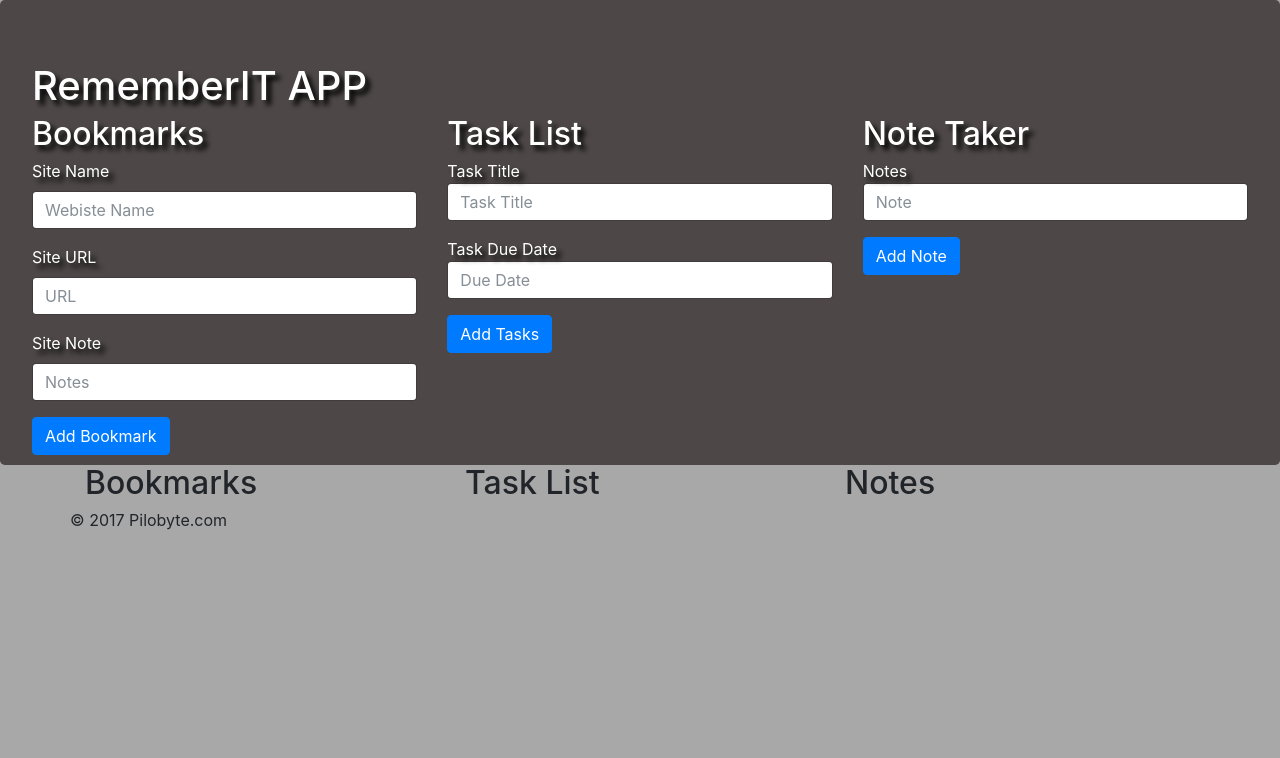
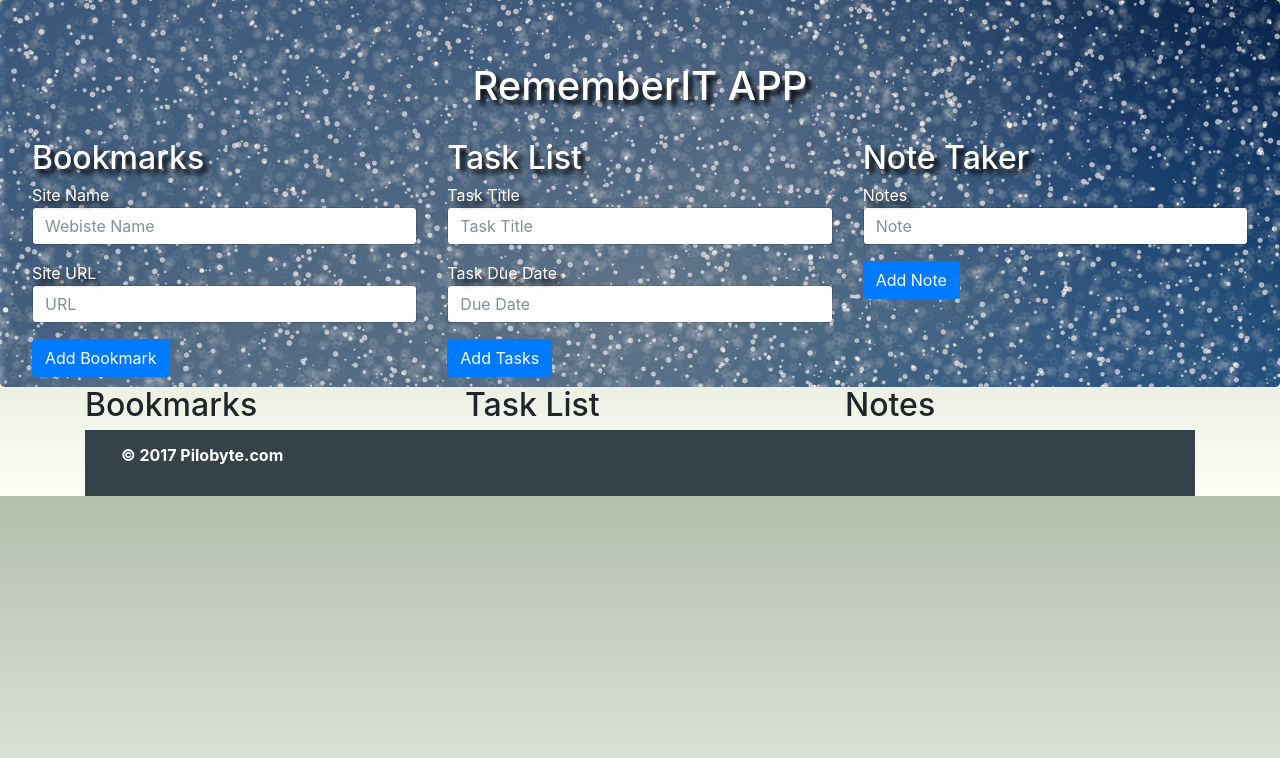
Before and after one commit to Pilobyte/bookmarkApp, a plain HTML site: page index.html in a window 1280 px wide. Drawn offline with nearby package versions, Linux system fonts and the light colour scheme.

Commit message:
Improved looks
improved some look and feel of the app.

```diff
--- a/css/style.css
+++ b/css/style.css
@@ -1,15 +1,34 @@
 body {
-    background-color: rgb(168, 168, 168);
+    /* Permalink - use to edit and share this gradient: http://colorzilla.com/gradient-editor/#b3bead+0,dfe5d7+60,fcfff4+100 */
+background: #b3bead; /* Old browsers */
+background: -moz-linear-gradient(top, #b3bead 0%, #dfe5d7 60%, #fcfff4 100%); /* FF3.6-15 */
+background: -webkit-linear-gradient(top, #b3bead 0%,#dfe5d7 60%,#fcfff4 100%); /* Chrome10-25,Safari5.1-6 */
+background: linear-gradient(to bottom, #b3bead 0%,#dfe5d7 60%,#fcfff4 100%); /* W3C, IE10+, FF16+, Chrome26+, Opera12+, Safari7+ */
+filter: progid:DXImageTransform.Microsoft.gradient( startColorstr='#b3bead', endColorstr='#fcfff4',GradientType=0 ); /* IE6-9 */
 }
 
 
 .jumbotron {
     margin-bottom: 0px;
     padding-bottom: 10px;
-    background-color: rgb(77, 71, 71);
+    background-image: url("../images/background.jpeg");
+    background-attachment: fixed;
     background-position: 0% 25%;
     background-size: cover;
     background-repeat: no-repeat;
     color: white;
     text-shadow: black 0.3em 0.3em 0.3em;
 }
+
+#title {
+    text-align: center;
+}
+
+footer {
+    text-align: center;
+    font-weight: bold;
+    padding: 5px;
+    color: #ffffff;
+    background: #35424a;
+
+}
--- a/index.html
+++ b/index.html
@@ -27,24 +27,26 @@
 
     <!-- Main jumbotron for a primary marketing message or call to action -->
     <div class="jumbotron">
-        <h1>RememberIT APP</h1>
+      <div id="title">
+          <h1>RememberIT APP</h1><br>
+      </div>
 
         <div class="row">
           <div class="col-md-4">
         <h2>Bookmarks</h2>
           <form id="bookmarkForm">
             <div class = "form-group">
-              <label>Site Name</label>
+              <lable>Site Name</lable>
               <input type = "text" class="form-control" id = "siteName" placeholder = "Webiste Name">
             </div>
             <div class="form-group">
-              <label>Site URL</label>
+              <lable>Site URL</lable>
               <input type="text" class="form-control" id="siteUrl" placeholder="URL">
             </div>
-            <div class="form-group">
+            <!-- <div class="form-group">
                 <label>Site Note</label>
                 <input type="text" class="form-control" id="siteNote" placeholder="Notes">
-              </div>
+              </div> -->
             <button type="submit" class= "btn btn-primary">Add Bookmark</button>
           </form>
           </div>
@@ -98,11 +100,18 @@
           </div>
 
       <hr>
+    </div> <!-- /container -->
 
-      <footer>
-        <p>&copy; 2017 Pilobyte.com</p>
-      </footer>
-    </div> <!-- /container -->
     <script src="script/main.js"></script>
   </body>
+
+  <footer>
+    <div class="navbar navbar-inverse navbar-fixed-bottom" role="navigation">
+      <div class="container">
+        <div class="navbar-header">
+          <p>&copy; 2017 Pilobyte.com</p>
+        </div>
+      </div>
+    </div>
+  </footer>
 </html>
--- a/script/main.js
+++ b/script/main.js
@@ -5,14 +5,14 @@ function saveBookmark(e){
     // get variables and outpout to console
     var siteName = document.getElementById('siteName').value;
     var siteUrl = document.getElementById('siteUrl').value;
-    var siteNote = document.getElementById('siteNote').value;
+    //var siteNote = document.getElementById('siteNote').value;
 
 
     //define var for local storage
     var bookmark = {
         name: siteName,
-        url: siteUrl,
-        note: siteNote
+        url: siteUrl
+       // note: siteNote
     }
     /*
     //local storage test
@@ -76,7 +76,7 @@ function fetchBookmarks(){
     for(var i = 0; i < bookmarks.length; i++){
         var name = bookmarks[i].name;
         var url = bookmarks[i].url;
-        var note = bookmarks[i].note;
+       // var note = bookmarks[i].note;
 
         bookmarkResults.innerHTML += '<div class="card" "card card-inverse" style="background-color: white; border-color: darkgray;">'+
                                      '<h4 class="card-title">'+name+
@@ -85,11 +85,11 @@ function fetchBookmarks(){
                                      '<a class="btn btn-success" target="_blank" href="'+url+'">Visit</a> ' +
                                      '<a onclick="deleteBookmark(\''+url+'\')" class="btn btn-danger" href="#">Delete</a>' +
                                      '</h4>'+
-                                     '<h5>'+"Note:"+
-                                     '</h5>'+
-                                     '<p>'+note+
-                                     '</p>'+
-                                     '<br>'+
+                                     //'<h5>'+"Note:"+
+                                     //'</h5>'+
+                                     //'<p>'+note+
+                                    // '</p>'+
+                                    // '<br>'+
                                      '</div>'+
                                      '</div>';
     }
```
Also changed, not shown: images/background.jpeg (added).
